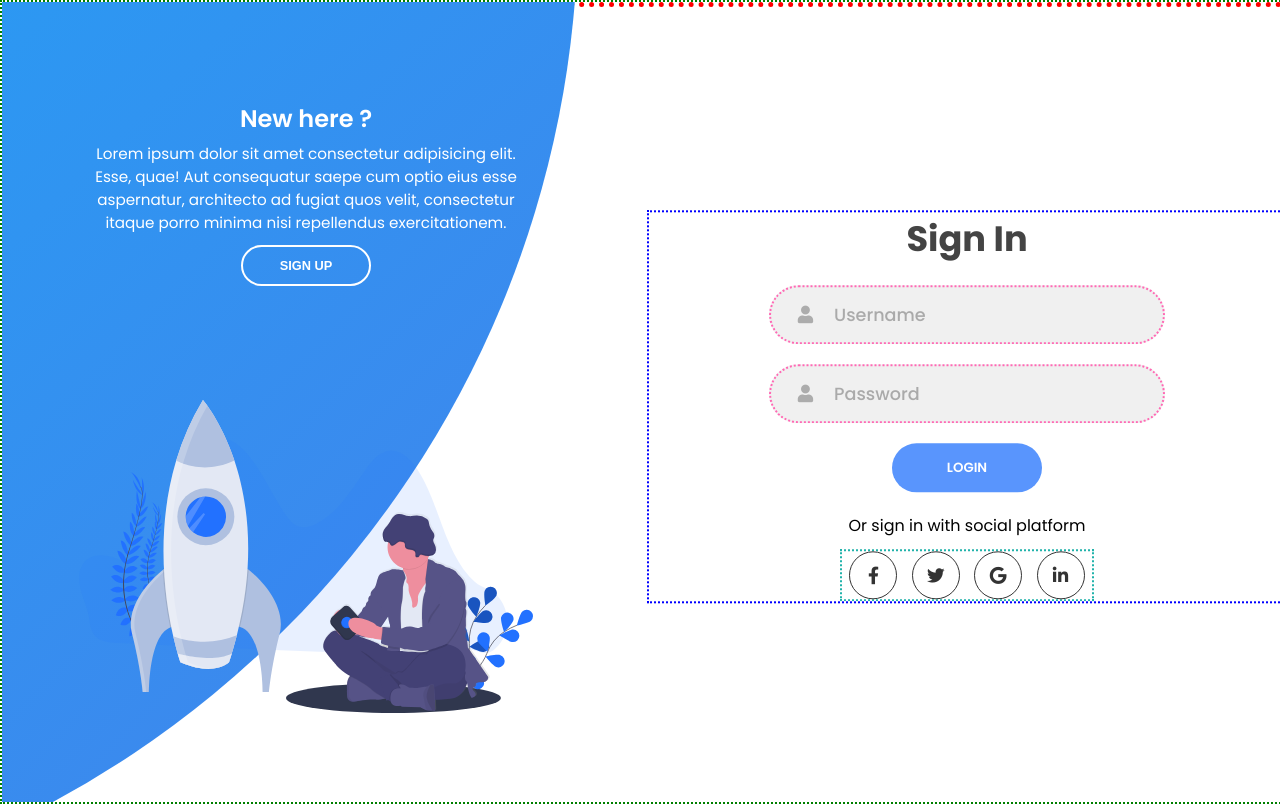
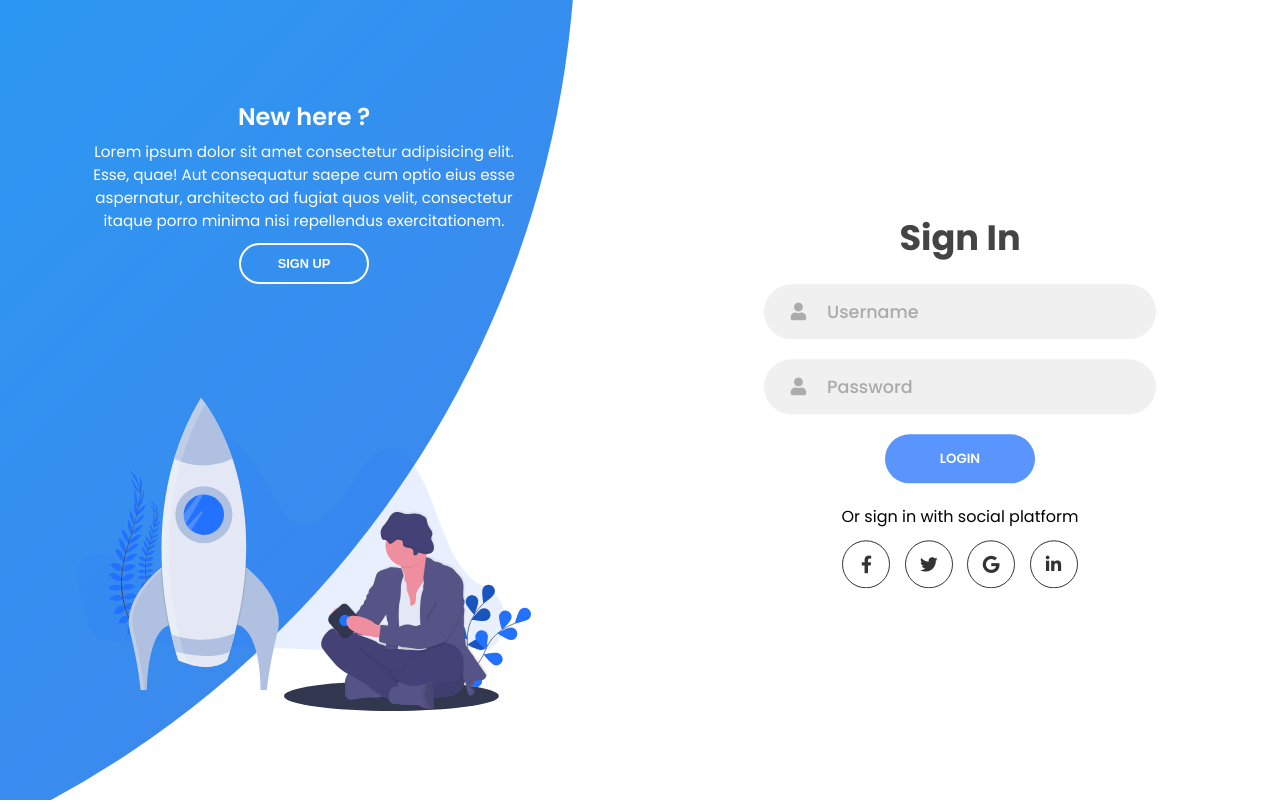
Before and after one commit to j836/login-form.github.io, a plain HTML site: page index.html in a window 1280 px wide. Drawn offline with Linux system fonts and the light colour scheme.

Commit message:
removed dotted borders

```diff
--- a/style.css
+++ b/style.css
@@ -27,7 +27,7 @@ input {
 }
 
 .container {
-    border: 2px dotted green;
+    /* border: 2px dotted green; */
     position: relative;
     width: 100%;
     min-height: 100vh;
@@ -37,7 +37,7 @@ input {
 
 .forms-container {
     /* background-color: lawngreen; */
-    border: 5px dotted red;
+    /* border: 5px dotted red; */
     position: absolute;
     width: 100%;
     height: 100%;
@@ -65,7 +65,7 @@ form {
     align-items: center;
     justify-content: center;
     flex-direction: column;
-    border: 2px dotted blue;
+    /* border: 2px dotted blue; */
     grid-column: 1/2;
     /* 1st line to second line */
     grid-row: 1/2;
@@ -92,7 +92,7 @@ form.sign-up-form {
 }
 
 .input-field {
-    border: 2px dotted hotpink;
+    /* border: 2px dotted hotpink; */
     max-width: 380px;
     width: 100%;
     height: 55px;
@@ -153,7 +153,7 @@ form.sign-up-form {
 }
 
 .social-media {
-    border: 2px dotted lightseagreen;
+    /* border: 2px dotted lightseagreen; */
     display: flex;
     justify-content: center;
 }
```
